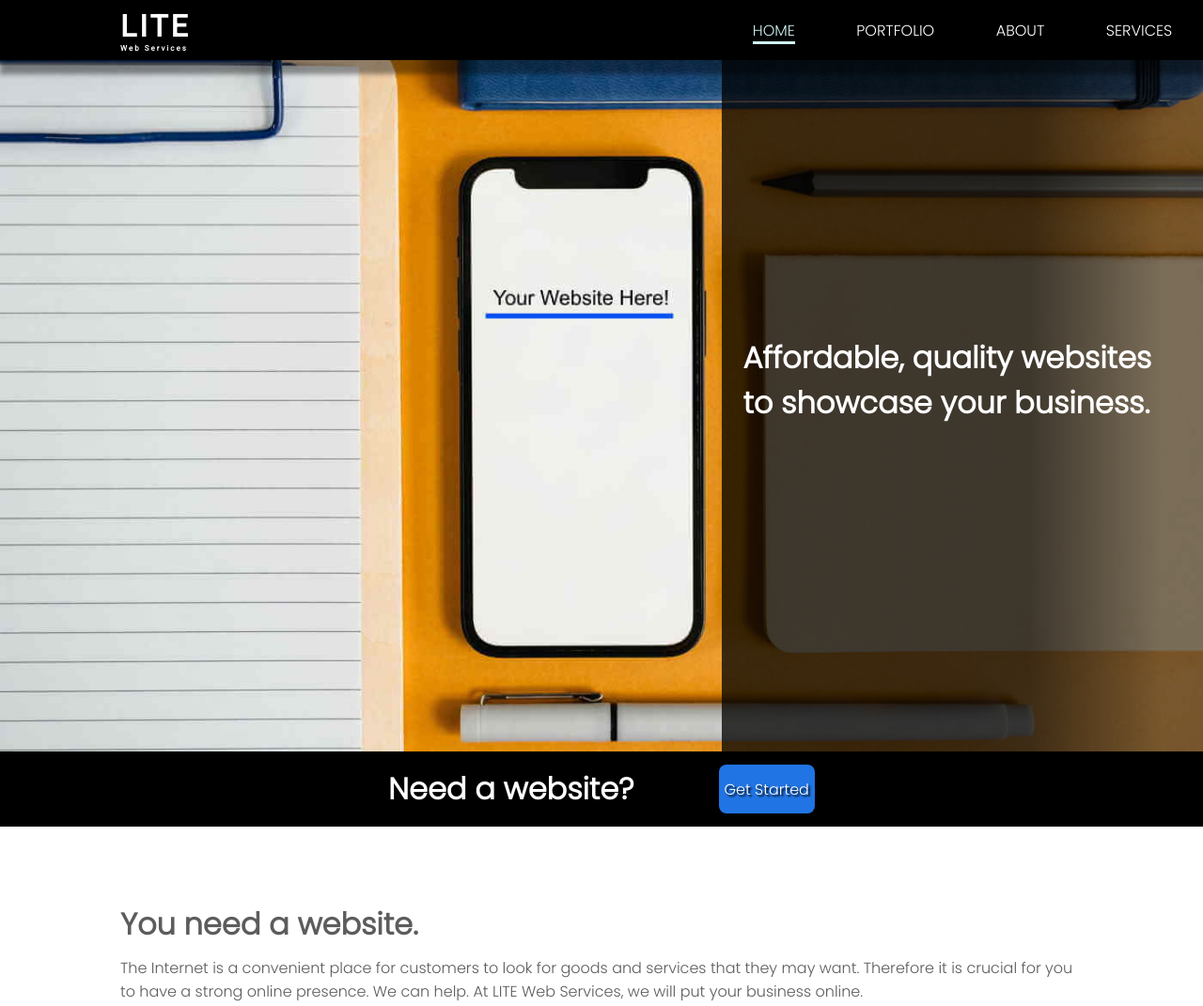
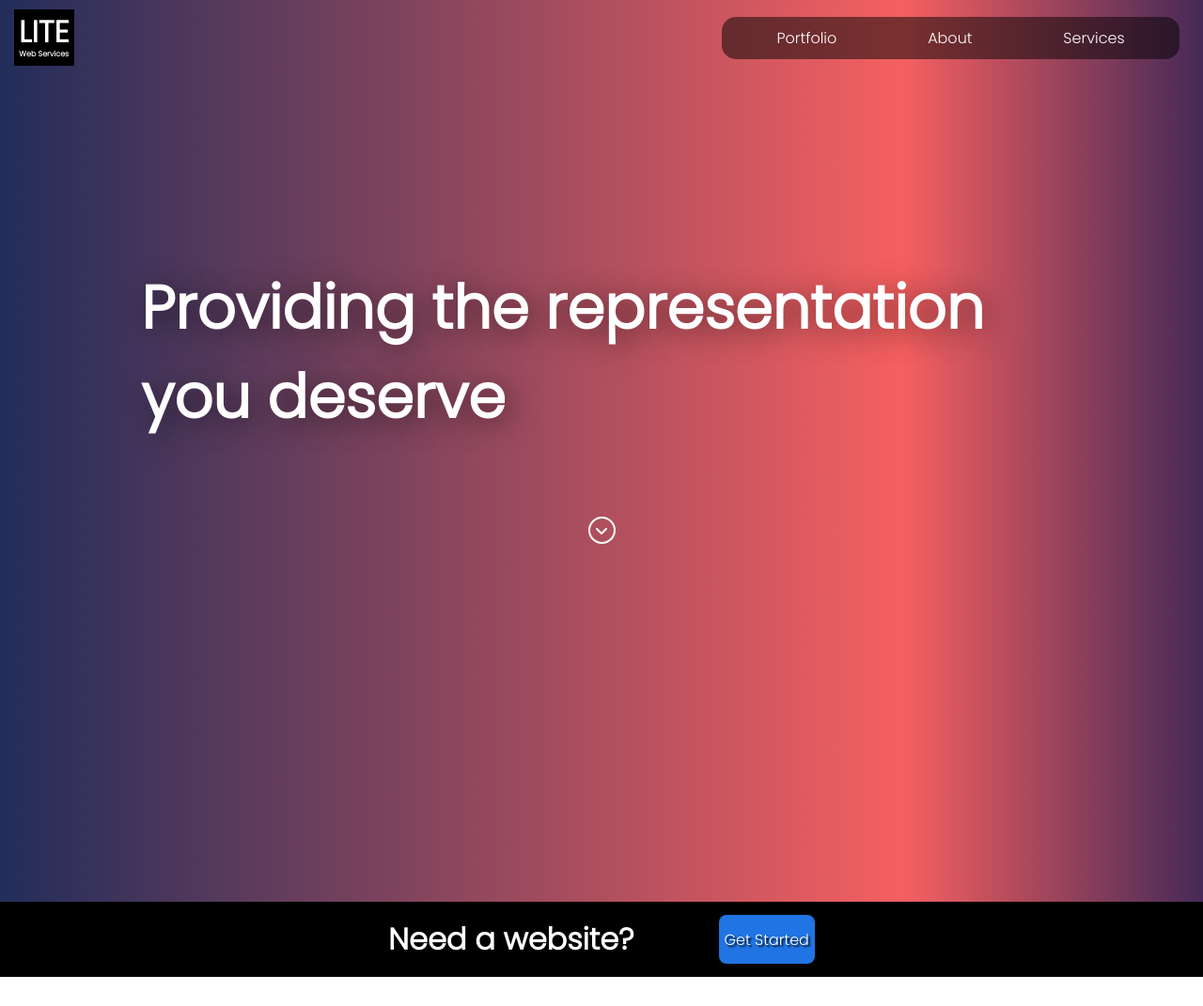
Before and after one commit to LITEWebServices/LITE-Site, a plain HTML site: page index.html in a window 1280 px wide. Shown: the top 1071 px of the page at 94% size. Drawn offline with Linux system fonts and the light colour scheme.

Commit message:
Home page update

```diff
--- a/app.js
+++ b/app.js
@@ -1,9 +1,11 @@
 //general
 
 //nav-menu
+
+const menu = document.querySelector('.nav-menu');
+const navUl = document.querySelector('.nav-list');
+
 const slideFunc = function(){
-    const menu = document.querySelector('.nav-menu');
-    const navUl = document.querySelector('.nav-list');
     menu.addEventListener('click', () => {
         navUl.classList.toggle('nav-active');
     });
@@ -15,20 +17,36 @@ slideFunc();
 
 if (document.URL.includes("index.html")) {
     //scroll-observer
-    const header = document.querySelector('nav');
-    const introSection = document.querySelector('.head-bottom');
+    const navbar = document.querySelector('.nav-bar');
+    const introSection = document.querySelector('.main-text p');
     const introSectionOptions = {};
+
+    // navbar.style.display = 'none';
+
+    const dropDownBtn = document.querySelector('.drop-down-btn');
+    const dropDownText = document.querySelector('.drop-down-text');
+
+
+    dropDownBtn.addEventListener('click', ()=>{
+
+        dropDownBtn.classList.toggle('active');
+        dropDownText.classList.toggle('active');
+    })
+
+
     const navObserver = new IntersectionObserver(function(entries, introSectionObserver) {
         entries.forEach(entry => {
             if(!entry.isIntersecting){
-                header.classList.add('scrolled');
+                navbar.classList.remove('inactive');
             } else{
-                header.classList.remove('scrolled');
+                navbar.classList.add('inactive');
             }
         });
     }, introSectionOptions);
 
     navObserver.observe(introSection);
+
+
 }
 
 //portfolio page ----------------------------------------------
@@ -57,16 +75,7 @@ if (document.URL.includes('portfolio.html')){
     const txtImgObserver = new IntersectionObserver(function(entries, portfolioObserver){
         entries.forEach(entry => {
             if(entry.isIntersecting){
-                // entry.target.classList.add("scrolled");
-                // alert(entry.target.lastElementChild.className);
                 entry.target.lastElementChild.classList.add('scrolled');
-
-
-
-
-                // txtimg = entry.querySelector('slide-in');
-                // alert(txtimg.)
-                // txtimg.target.classList.add("scrolled");
             }
 
         });
@@ -119,10 +128,5 @@ if (document.URL.includes("about.html")) {
 }
 
 if (document.URL.includes("services.html")) {
-    // const submitBtn = document.getElementById("submit");
-    // submitBtn.addEventListener('click', () => {
-    //     document.getElementById("name").value="Lite";
-    //     document.getElementById("email").value=null;
-    //     document.getElementById("msg").value=null;
-    // })
+
 }
--- a/index.css
+++ b/index.css
@@ -5,6 +5,7 @@
     text-decoration: none;
     font-family: 'Poppins', sans-serif;
 }
+
 
 nav .nav-links.index{
     text-decoration: none;
@@ -14,42 +15,145 @@ nav .nav-links.index{
 
 /* Content */
 .top-container{
-    background-image: url('./images/front-image-1400pxoptimized.jpg');
-    background-size: cover;
-    background-position: 50% 50%;
+    /* background: linear-gradient(0deg, rgba(0,0,0,1) 0%, rgba(30,30,30,1) 50%, rgba(0,0,0,1) 100%); */
+    /* background: rgb(20,20,20); */
+    background: linear-gradient(90deg, rgba(34,45,90,1) 0%, rgba(245,96,96,1) 75%, rgb(70, 41, 87) 100%);
     position: relative;
     width: 100%;
-    min-height: 100vh;
+    min-height: 120vh;
+    color: rgba(255, 255, 255, 1);
     display: flex;
+    flex-direction: column;
+
+}
+
+.home-navigation{
+    /* position: absolute; */
+    display: flex;
+    justify-content: space-between;
+    align-items: center;
+    height: 80px;
+    right: 0;
+    /* border: yellow 1px solid; */
+}
+
+.lite-text{
+    margin-left: 15px;
+    text-align: center;
+    background: black;
+    padding: 0px 5px;
+}
+
+.lite-text h1{
+    font-size: 2rem;
+}
+.lite-text h2{
+    font-size: 0.5rem;
+    transform: translateY(-50%);
+}
+
+.home-links{
+    width: 40%;
+    /* border: blue 1px solid; */
+}
+
+.home-links ul{
+    display: flex;
+    justify-content: space-around;
+    list-style: none;
+    background: rgba(0, 0, 0, 0.5);
+    border-radius: 15px;
+    padding: 10px;
+    margin-right: 25px;
+}
+
+.home-links li a{
+    color: white;
+}
+
+.home-links li a:hover{
+    color: rgba(255,255,255, 0.5);
+}
+
+.main-text{
+    margin-top: 150px;
+    margin-left: 100px;
+    width: 75%;
+    /* background: rgba(0, 0, 0, 0.5); */
+    font-size: 4rem;
+    font-weight:bolder;
+    text-shadow: 5px 5px 30px rgba(0, 0, 0, 0.5);
+    padding: 50px;
+    border-radius: 15px;
+
+}
+
+.drop-down{
+    display: flex;
+    flex-direction: column;
     align-items: center;
     justify-content: center;
-    overflow-x:hidden;
-}
-.caption-container{
-    display: flex;
-    align-items: center;
-    background: linear-gradient(90deg, rgba(0,0,0,0.75) 63%, rgba(0,0,0,0.5) 90%);
-    position: absolute;
-    height: 100vh;
-    width: 85vh;
-    bottom: 0;
-    left: 60%;
+    /* text-align: center; */
 
 }
-.top-container h1{
-    margin: 10px;
-    color: white;
-    text-indent: 2px;
-    position: absolute;
-    width: 88%;
-    height: 40%;
+
+.drop-down-text p{
+    margin-top: 15px;
+}
+
+.drop-down-text{
+    margin-top: 30px;
+    margin-left: 20%;
     text-align: center;
-    padding-top: 10px;
-    display: flex;
-    align-items: center;
-    font-family: 'Poppins', sans-serif;
-    font-size: 2rem;
+    height: 0;
+    width: 60%;
+    color: rgba(255,255,255,0);
+    background: rgba(0, 0, 0, 0.5);
+    border-radius: 10px;
+    transition: all 500ms 500ms, color 500ms;
+
 }
+
+.drop-down-text.active{
+    color: rgba(255,255,255,1);
+    height: 100px;
+    transition: height 1000ms, color 100ms 500ms;
+}
+
+.top-container .drop-down-btn{
+    height: 25px;
+    width: 25px;
+    border-radius: 15px;
+    /* background: rgba(34,45,90,1); */
+    border: white solid 2px;
+    cursor: pointer;
+    transform: scale(1);
+    transition: transform 500ms, border-radius 500ms, rotate 500ms 500ms;
+}
+
+.top-container .drop-down-btn:hover{
+    transform: scale(2);
+    /* height: 50px;
+    width: 50px; */
+    border-radius: 25px;
+
+}
+
+.drop-down-btn.active{
+    /* background: rgb(255, 255, 255); */
+    /* transform: rotate(180deg); */
+    rotate: 180deg;
+}
+
+
+
+.top-container i{
+    width: 100%;
+    text-align: center;
+    transform: translateY(5%);
+}
+
+
 .head-bottom{
     background: black;
     left: 0;
@@ -91,6 +195,7 @@ nav .nav-links.index{
     width: 80%;
     margin-left: 10%;
     color:rgb(92, 92, 92);
+    /* background: white; */
 }
 
 .home-info h1{
@@ -119,14 +224,17 @@ nav .nav-links.index{
 
 .wcia-container{
     position: absolute;
-    left: 10%;
-    /* transform: translateX(-50%); */
+    /* left: 10%; */
+    display: flex;
+    justify-content: center;
+    width: 100%;
 
 }
 
 .wcia-link{
     font-size: 2.5rem;
     text-align: center;
+    width: 100%;
     /* margin-left: -5%; */
     color: rgb(255, 255, 255);
     font-weight: 1000;
@@ -139,12 +247,11 @@ nav .nav-links.index{
 }
 
 .wcia-video{
-    width: 750px;
+    width: 950px;
     height: 500px;
-    padding-top: 25px;
-    margin-left:-6%;
+    margin-top: 75px;
+    /* margin-left:-6%;  */
 }
-
 
 
 .transition-line.lower{
@@ -157,6 +264,7 @@ nav .nav-links.index{
     height: 100vh;
     width: 100%;
     background: rgb(0,0,0);
+
 }
 
 .showcase h1{
@@ -166,35 +274,6 @@ nav .nav-links.index{
     padding-bottom: 20px;
 }
 
-.showcase .page.bombay-market{
-    display: flex;
-    margin-left: 10%;
-    border-radius: 5px;
-    width: 80%;
-    height: 30vh;
-    background: rgb(255,97,97);
-    background: radial-gradient(circle, rgba(255,97,97,1) 0%, rgba(255,255,255,1) 100%);
-    justify-content: center;
-    align-items: center;
-    color: rgb(134, 16, 0);
-    transition: all 500ms;
-    cursor: pointer;
-
-}
-
-.showcase .page.bombay-market h2{
-    font-family: 'Crimson Text', serif;
-    font-size: 2rem;
-    letter-spacing: 2px;
-}
-
-.showcase .page.bombay-market:hover{
-    background-image: url('/images/other-sites/BM1.png');
-    background-position: center top;
-    height: 50vh;
-    color: rgba(124, 16, 0, 0);
-
-}
 
 @media screen and (min-width: 1248px){
     .caption-container{
--- a/index.html
+++ b/index.html
@@ -10,6 +10,7 @@
     <link href="https://fonts.googleapis.com/css2?family=Poppins:wght@300&display=swap" rel="stylesheet">
     <link href="https://fonts.googleapis.com/css2?family=Crimson+Text:wght@600&display=swap" rel="stylesheet">
     <link href="https://fonts.googleapis.com/css2?family=Roboto&display=swap" rel="stylesheet">
+    <script src="https://kit.fontawesome.com/4d0ef8969f.js" crossorigin="anonymous"></script>
     <title>LITE Web Services</title>
     <link rel='icon' type='image/png' href='images/LITE_logo.png'/>
 </head>
@@ -17,9 +18,9 @@
 <body>
     <!-- Navigation Bar -->
 
-    <nav class='nav-bar'>
+    <nav class='nav-bar inactive'>
         <div class='logo'>
-            <!-- img -->
+
             <a href='./index.html'>
                 <h1>LITE</h1>
                 <h3>Web Services</h3>
@@ -36,11 +37,44 @@
         </div>
     </nav>
 
+
     <div class='top-container' >
-        <div class='caption-container'>
-            <h1 class='head-caption'>Affordable, quality websites to showcase your business.</h1>
+
+        <div class="home-navigation">
+            <div class="lite-text">
+                <h1>LITE</h1>
+                <h2>Web Services</h2>
+            </div>
+            <div class="home-links">
+                <ul>
+                    <li><a href="/pages/portfolio.html">Portfolio</a></li>
+                    <li><a href="/pages/about.html">About</a></li>
+                    <li><a href="pages/services.html">Services</a></li>
+                </ul>
+            </div>
         </div>
+
+
+        <div class="main-text">
+            <p>Providing the representation you deserve</p>
+        </div>
+        <div class="drop-down-text">
+            <p>At LWS, we strive to empower small local business to maximize their
+                impact and scale their business through proper digital representation.</p>
+        </div>
+        <div class="drop-down">
+            <div class="drop-down-btn">
+                <i class="fa-solid fa-angle-down"></i>
+            </div>
+
+        </div>
+
+
+
+
+
     </div>
+
 
     <div class='head-bottom'>
         <h2>Need a website?</h2>
@@ -53,8 +87,8 @@
     <section class='home-info'>
         <h1>You need a website.</h1>
         <p>The Internet is a convenient place for customers to look for goods and services
-            that they may want. Therefore it is crucial for you to have a strong online presence.
-            We can help. At LITE Web Services, we will put your business online.
+            that they want. Therefore it is crucial for you to have a strong online presence.
+            We can help. At LITE Web Services, we prioritize your business's online success.
         </p>
 
         <h3>Why Choose Us?</h3>
@@ -105,7 +139,7 @@
             </div>
             <div class='social-media-links'>
                 <h3>Social Media</h3>
-                <a href='https://www.instagram.com/litewebservices/'><i class='fa fa-instagram'></i></a>
+                <a href='https://www.instagram.com/litewebservices/' target="_blank"><i class='fa fa-instagram'></i></a>
                 <!-- <a href=''><i class='fa fa-twitter'></i></a> -->
                 <a href=''><i class='fa fa-linkedin'></i></a>
                 <!-- <a href=''><i class='fa fa-youtube'></i></a> -->
@@ -114,12 +148,14 @@
             <div class='contact-links'>
                 <h3>Contact</h3>
                 <a>litewebservices@gmail.com</a>
+                <a href="https://calendly.com/litewebservices/30min?month=2022-03" target="_blank">Set up a meeting with us</a>
             </div>
 
 
         </div>
         <div class='legal'>
             <h6>© LITE WEB SERVICES 2021</h6>
+            <h6>ALL RIGHTS RESERVED</h6>
         </div>
     </footer>
 
--- a/pages/portfolio.css
+++ b/pages/portfolio.css
@@ -13,12 +13,16 @@ nav .nav-links.portfolio{
 }
 
 .portfolio-images .spacer.s1{
-    background-color: rgb(255, 97, 97);
+    background-color: rgb(240, 176, 176);
 }
 
 .site-showcase{
     height: 110vh;
     position: relative;
+}
+
+.site-showcase.ctb{
+    background-color:rgb(240, 176, 176);
 }
 
 .site-showcase.bbm{
--- a/styles.css
+++ b/styles.css
@@ -4,10 +4,12 @@
     padding: 0;
     text-decoration: none;
     font-family: 'Poppins', sans-serif;
+
 }
 
 body{
     overflow-x: hidden;
+    /* background-color: rgb(20,20,20); */
 }
 /* Navbar */
 .nav-bar{
@@ -27,27 +29,35 @@ body{
     min-height: 8vh;
     transition: all 500ms;
     box-shadow: 0 15px 5px rgba(0, 0, 0, 0.4);
+    /* display: none; */
+    transform: translateY(0);
+    transition: transform 500ms ecubic-bezier(.45,.59,0,1.01);
+}
+
+.nav-bar.inactive{
+    transform: translateY(-150px);
+    /* display: none; */
 }
 nav h1{
     font-family: 'Roboto', sans-serif;
     font-size: 2rem;
     color: var(--color);
-    letter-spacing: 3px;
+    /* letter-spacing: 3px; */
     width: 200%;
-    text-align: left;
+    text-align: center;
 }
 nav h3{
     font-family: 'Roboto', sans-serif;
-    font-size: 0.5rem;
+    font-size: 0.6rem;
     color: var(--color);
-    letter-spacing: 2px;
+    /* letter-spacing: 2px; */
     width: 200%;
-    text-align: left;
+    text-align: center;
 }
 nav .logo{
     text-align: center;
     width: 72px;
-    margin-left: 10%;
+    margin-left: 5%;
     transition: all 500ms;
 }
 
@@ -55,10 +65,9 @@ nav ul{
     display: flex;
     width: 40%;
     justify-content: space-around;
-}
-nav ul li{
     list-style: none;
 }
+
 nav ul li a{
     text-decoration: none;
     color: var(--color);
@@ -123,6 +132,12 @@ footer .sections{
     display: grid;
     grid-template-columns: 20% 60% 20%;
 }
+
+.sections div{
+    display: flex;
+    flex-direction: column;
+}
+
 footer .sections a{
     font-size: 1rem;
     text-decoration: underline;
```
Also changed, not shown: pages/about.html (+2 -0 lines), pages/portfolio.html (+18 -0 lines), pages/services.css (+52 -8 lines), pages/services.html (+15 -3 lines), images/LITE_logo.png (added), images/front-image-1400pxoptimized.jpg (deleted), 3 other files.
